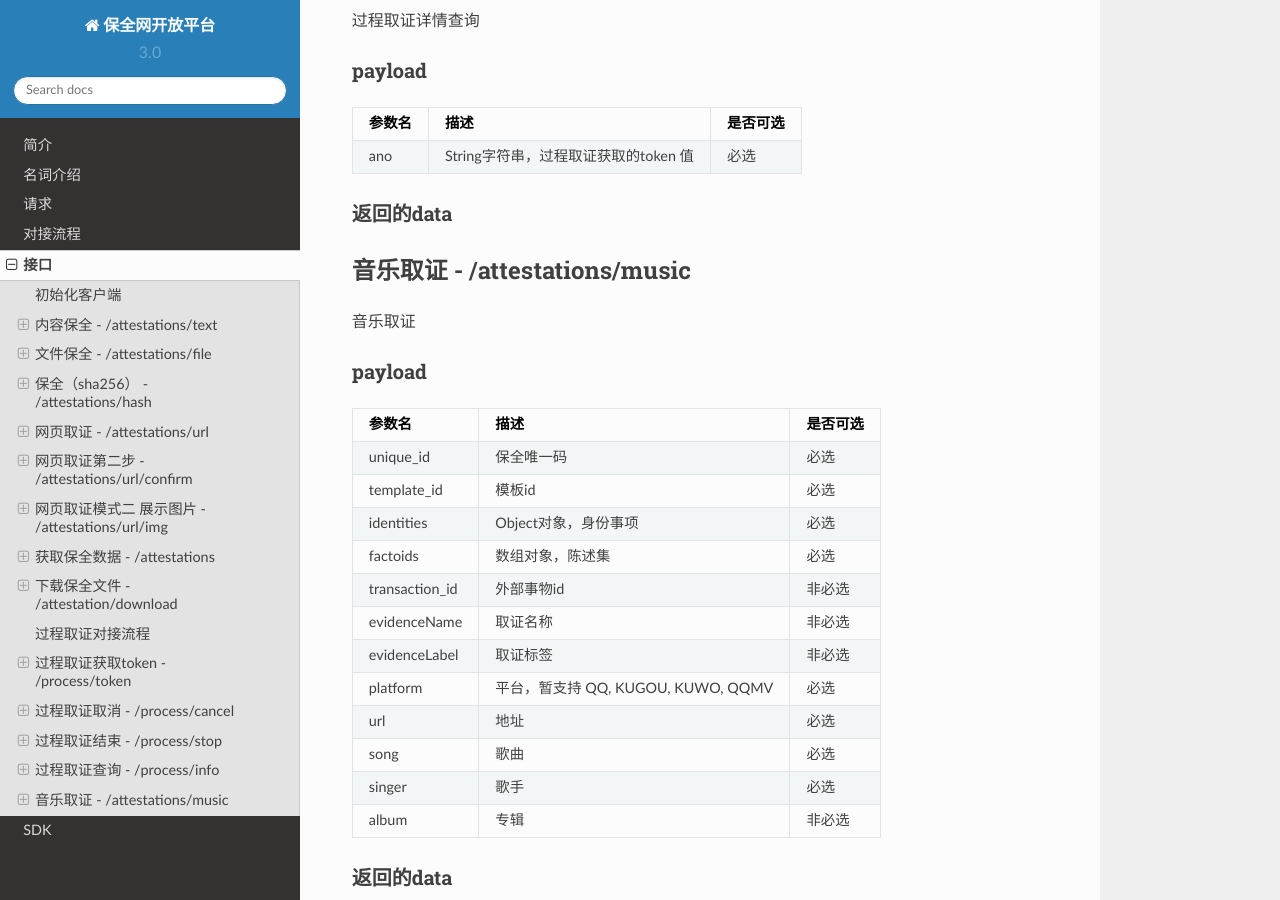
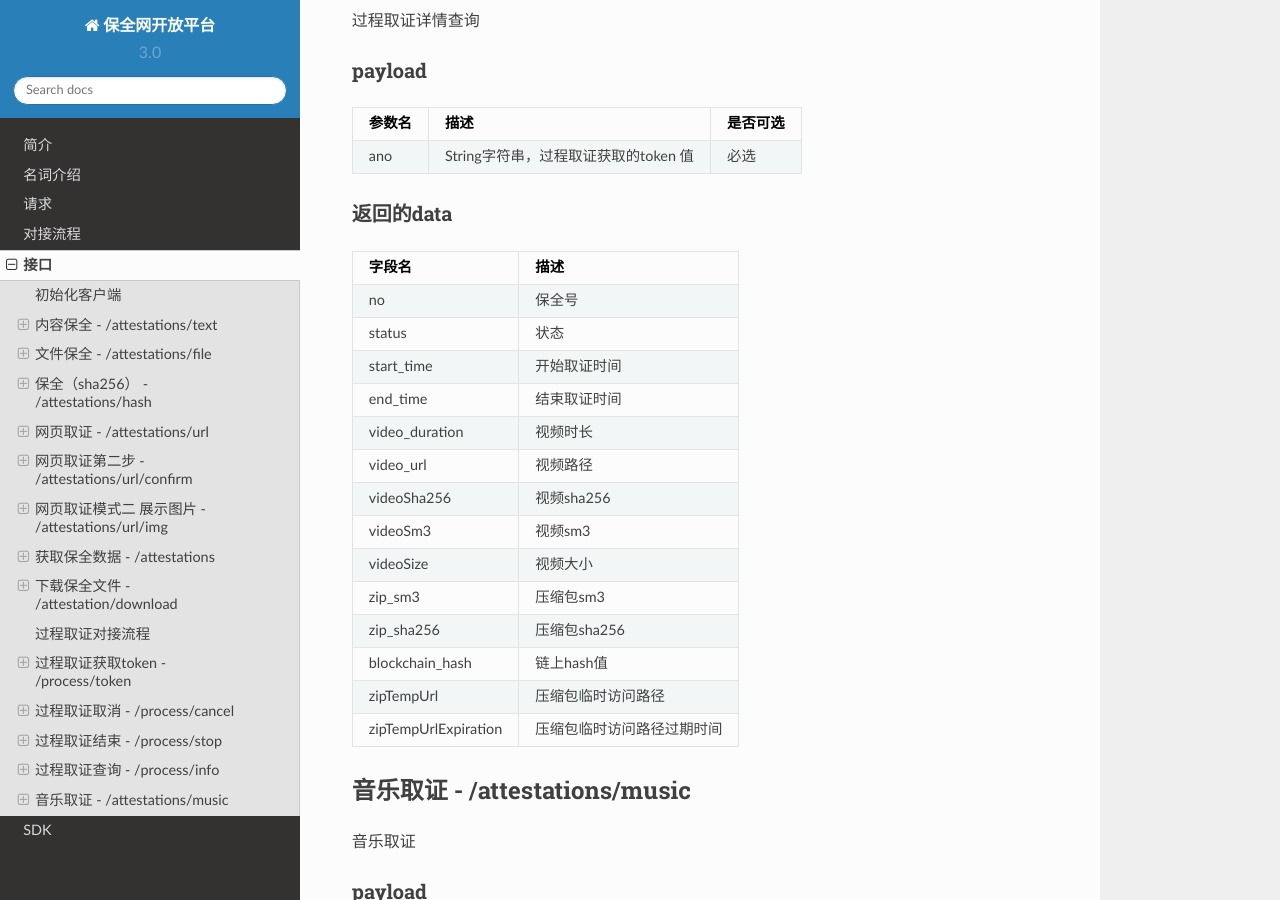
Before and after one commit to baoquan-hq/peacock-doc, a Sphinx documentation site: the page built from docs/api.rst, in a window 1280 px wide and 900 px high, scrolled down 7031 px. Built offline with Sphinx 7.4.7 and the Read the Docs theme 2.0.0, drawn with Linux system fonts in a browser that asks for light colours.

Commit message:
显示问题

```diff
--- a/docs/api.rst
+++ b/docs/api.rst
@@ -334,27 +334,28 @@ payload
 ano                    String字符串，过程取证获取的token 值           必选
 =================  ============================================ ================
 
+
 返回的data
 ^^^^^^^^^^^^^^
 
-===============================  ====================================================================
-字段名 				描述
-===============================  ====================================================================
-no                      保全号
-status                  状态
-start_time              开始取证时间
-end_time                结束取证时间
-video_duration           视频时长
-video_url                视频路径
-videoSha256                 视频sha256
-videoSm3                 视频sm3
-videoSize                 视频大小
-zip_sm3                  压缩包sm3
-zip_sha256                 压缩包sha256
-blockchain_hash                 链上hash值
-zipTempUrl                   压缩包临时访问路径
-zipTempUrlExpiration                 压缩包临时访问路径过期时间
-===============================  ====================================================================
+===================================  ====================================================================
+字段名 				                             描述
+===================================  ====================================================================
+no                                        保全号
+status                                    状态
+start_time                                开始取证时间
+end_time                                  结束取证时间
+video_duration                             视频时长
+video_url                                  视频路径
+videoSha256                                 视频sha256
+videoSm3                                    视频sm3
+videoSize                                   视频大小
+zip_sm3                                      压缩包sm3
+zip_sha256                                   压缩包sha256
+blockchain_hash                              链上hash值
+zipTempUrl                                   压缩包临时访问路径
+zipTempUrlExpiration                         压缩包临时访问路径过期时间
+===================================  ====================================================================
 
 
 音乐取证 - /attestations/music
```
